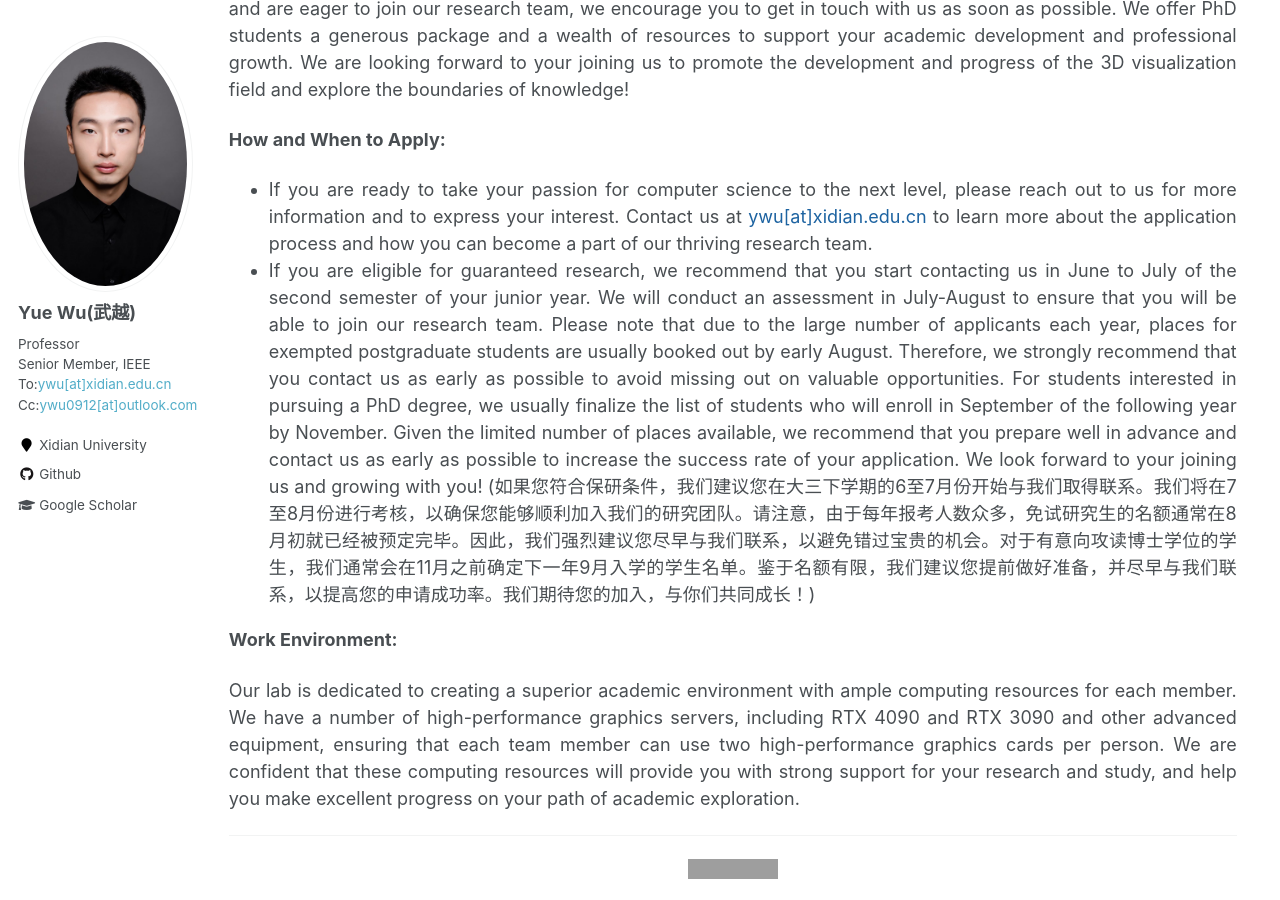
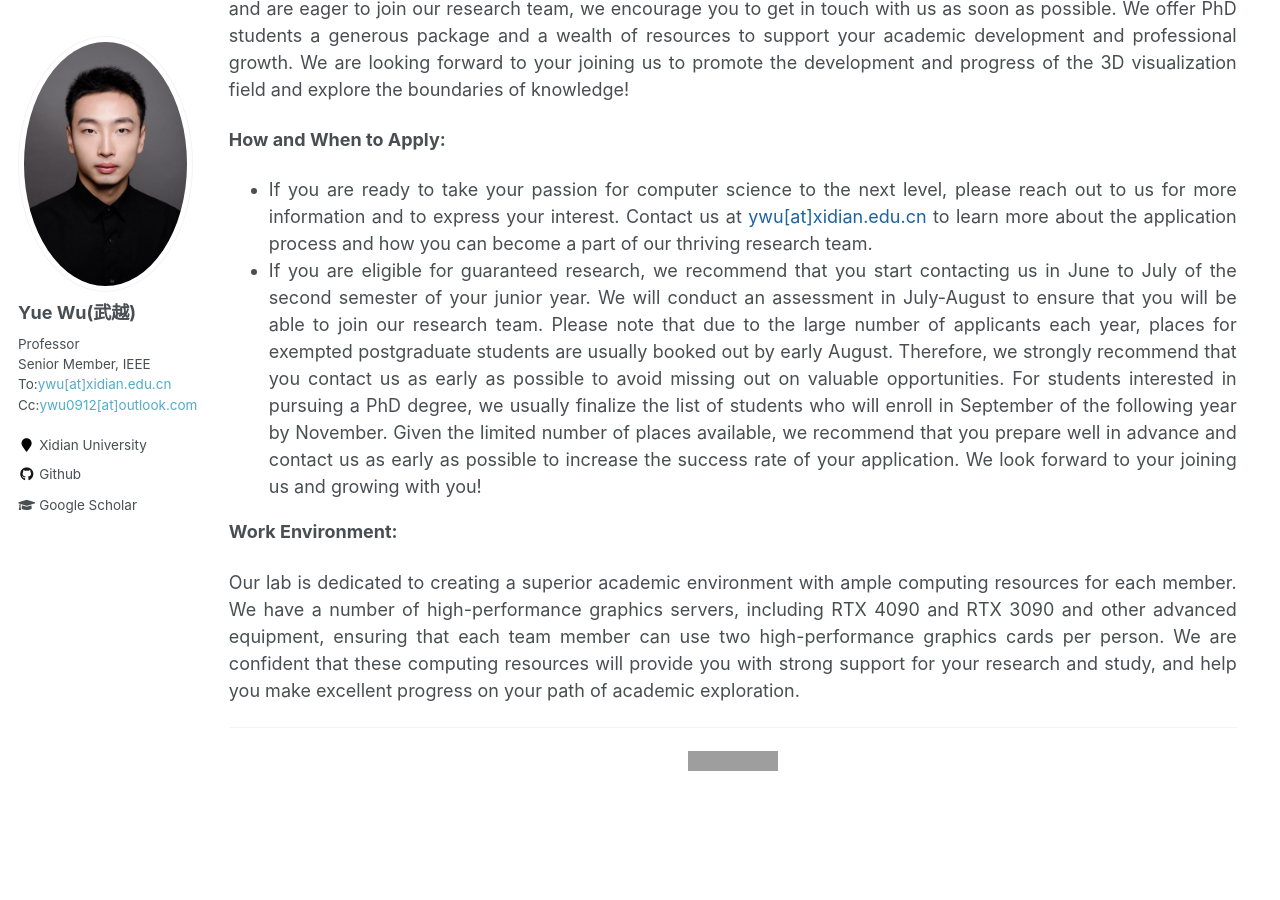
Before and after one commit to ywuchina/ywuchina.github.io, a Jekyll site: the page built from _pages/home.md, in a window 1280 px wide and 900 px high, scrolled down 7829 px. Built offline with Jekyll 4.4.1, drawn with Linux system fonts in a browser that asks for light colours; grey boxes are pictures that could not be loaded.

Commit message:
Update team.html

```diff
--- a/_includes/team.html
+++ b/_includes/team.html
@@ -151,7 +151,7 @@
       If you are ready to take your passion for computer science to the next level, please reach out to us for more information and to express your interest. Contact us at <a href="mailto:ywu@xidian.edu.cn">ywu[at]xidian.edu.cn</a> to learn more about the application process and how you can become a part of our thriving research team.
      </li>
      <li style="margin-bottom: 1.5;">
-      If you are eligible for guaranteed research, we recommend that you start contacting us in June to July of the second semester of your junior year. We will conduct an assessment in July-August to ensure that you will be able to join our research team. Please note that due to the large number of applicants each year, places for exempted postgraduate students are usually booked out by early August. Therefore, we strongly recommend that you contact us as early as possible to avoid missing out on valuable opportunities. For students interested in pursuing a PhD degree, we usually finalize the list of students who will enroll in September of the following year by November. Given the limited number of places available, we recommend that you prepare well in advance and contact us as early as possible to increase the success rate of your application. We look forward to your joining us and growing with you! (如果您符合保研条件，我们建议您在大三下学期的6至7月份开始与我们取得联系。我们将在7至8月份进行考核，以确保您能够顺利加入我们的研究团队。请注意，由于每年报考人数众多，免试研究生的名额通常在8月初就已经被预定完毕。因此，我们强烈建议您尽早与我们联系，以避免错过宝贵的机会。对于有意向攻读博士学位的学生，我们通常会在11月之前确定下一年9月入学的学生名单。鉴于名额有限，我们建议您提前做好准备，并尽早与我们联系，以提高您的申请成功率。我们期待您的加入，与你们共同成长！)
+      If you are eligible for guaranteed research, we recommend that you start contacting us in June to July of the second semester of your junior year. We will conduct an assessment in July-August to ensure that you will be able to join our research team. Please note that due to the large number of applicants each year, places for exempted postgraduate students are usually booked out by early August. Therefore, we strongly recommend that you contact us as early as possible to avoid missing out on valuable opportunities. For students interested in pursuing a PhD degree, we usually finalize the list of students who will enroll in September of the following year by November. Given the limited number of places available, we recommend that you prepare well in advance and contact us as early as possible to increase the success rate of your application. We look forward to your joining us and growing with you!
      </li>
 
 </ul>
```
